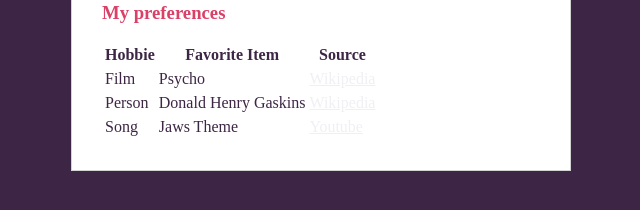
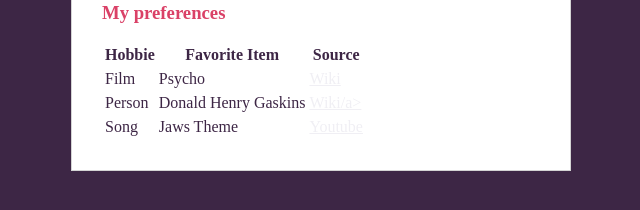
Before and after one commit to sarneijim/profile, a plain HTML site: page index.html in a window 1280 px wide. Shown: the part 564-774 px from the top of the page, 319-959 px from the left. Drawn offline with Linux system fonts and the light colour scheme.

Commit message:
make my profile prettier

```diff
--- a/index.html
+++ b/index.html
@@ -38,12 +38,12 @@
         <tr>
           <td>Film</td>
           <td>Psycho</td>
-          <td><a href ="https://en.wikipedia.org/wiki/Psycho_(1960_film)">Wikipedia</a></td>
+          <td><a href ="https://en.wikipedia.org/wiki/Psycho_(1960_film)">Wiki</a></td>
         </tr>
         <tr>
           <td>Person</td>
           <td>Donald Henry Gaskins</td>
-          <td><a href="https://en.wikipedia.org/wiki/Donald_Henry_Gaskins">Wikipedia</a></td>
+          <td><a href="https://en.wikipedia.org/wiki/Donald_Henry_Gaskins">Wiki/a></td>
         </tr>
         <tr>
           <td>Song</td>
```
